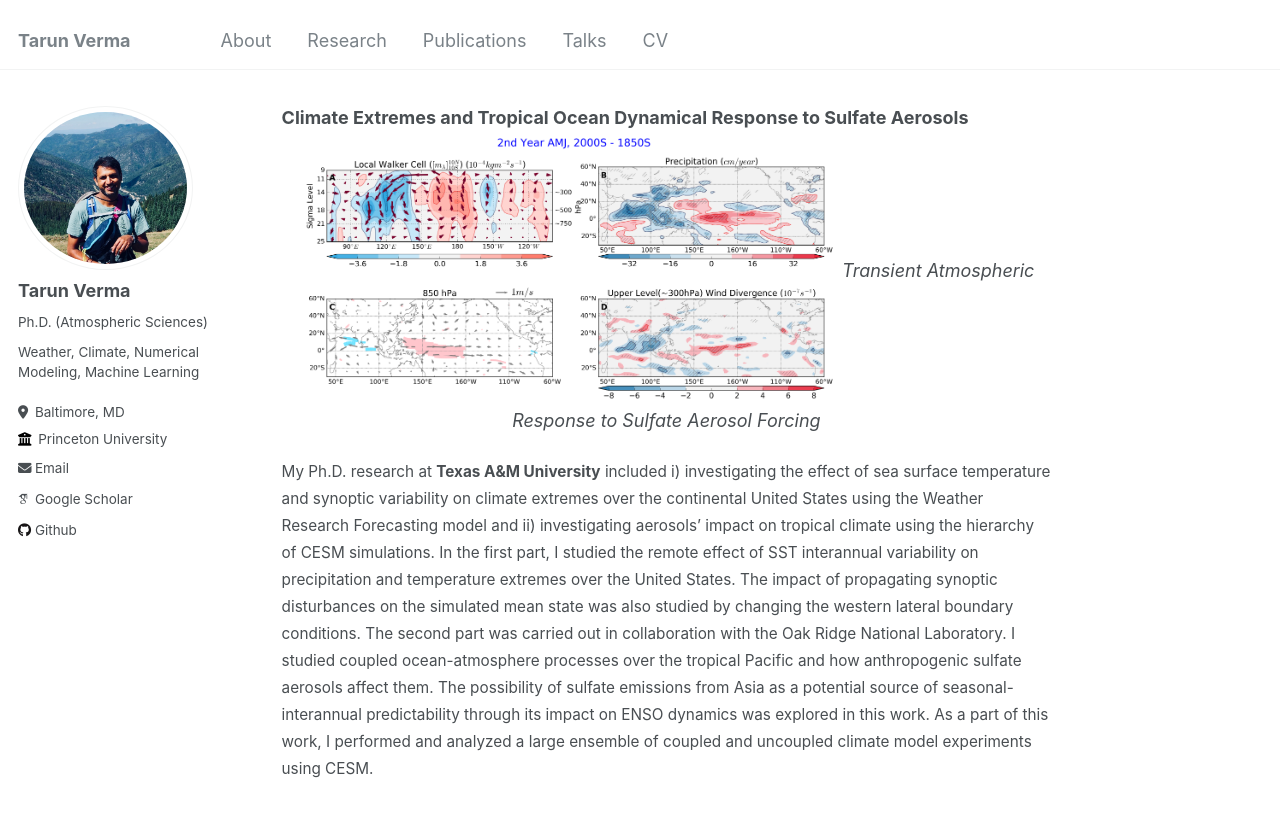
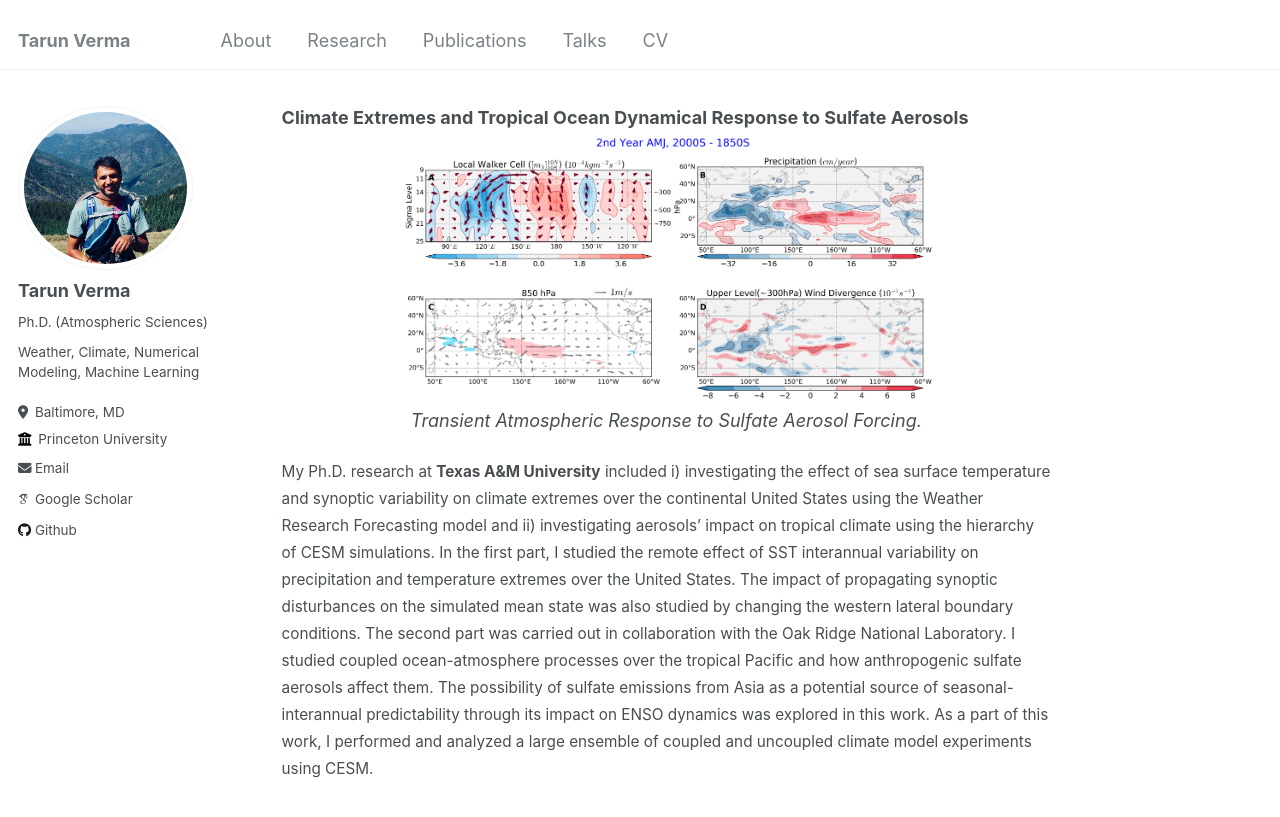
Before and after one commit to shiprock-1583/shiprock-1583.github.io, a Jekyll site: the page built from _pages/research.md, in a window 1280 px wide and 900 px high, scrolled down 1245 px. Shown: the top 817 px of the window. Built offline with Jekyll 4.4.1, drawn with Linux system fonts in a browser that asks for light colours; some web fonts are replaced.

Commit message:
Update research.md

```diff
--- a/_pages/research.md
+++ b/_pages/research.md
@@ -15,10 +15,11 @@ author_profile: true
 <span style="font-size:0.85em;">As a part of an internal LANL grant sponsored by the Center for Space and Earth Science, I developed a deep-learning model to forecast high-latitude climate variability on seasonal to interannual timescales. The goal was to investigate physical processes providing predictability on different timescales and understand the benefits of using deep learning over traditional statistical approaches. For this purpose, convolutional neural networks predicting subpolar North Atlantic Sea Surface Temperature (SST) from prior SST and upper ocean heat content fields were trained on data from a long preindustrial control simulation with the CESM. The results were compared against autoregressive and (spatially extended) linear inverse models as benchmarks. </span>
 
 ### Climate Extremes and Tropical Ocean Dynamical Response to Sulfate Aerosols
-<p align="center" width="100%">
-    <img width="70%" src="/images/Picture2.png">
-
-  <em>Transient Atmospheric Response to Sulfate Aerosol Forcing</em>
+<p align="center">
+ <img width="70%" src="/images/Picture2.png">
+    <br>
+    <em>Transient Atmospheric Response to Sulfate Aerosol Forcing.</em>
 </p>
 
+
 <span style="font-size:0.85em;"> My Ph.D. research at **Texas A&M University** included i) investigating the effect of sea surface temperature and synoptic variability on climate extremes over the continental United States using the Weather Research Forecasting model and ii) investigating aerosols' impact on tropical climate using the hierarchy of CESM simulations. In the first part, I studied the remote effect of SST interannual variability on precipitation and temperature extremes over the United States. The impact of propagating synoptic disturbances on the simulated mean state was also studied by changing the western lateral boundary conditions. The second part was carried out in collaboration with the Oak Ridge National Laboratory. I studied coupled ocean-atmosphere processes over the tropical Pacific and how anthropogenic sulfate aerosols affect them. The possibility of sulfate emissions from Asia as a potential source of seasonal-interannual predictability through its impact on ENSO dynamics was explored in this work. As a part of this work, I performed and analyzed a large ensemble of coupled and uncoupled climate model experiments using CESM. </span>
```
